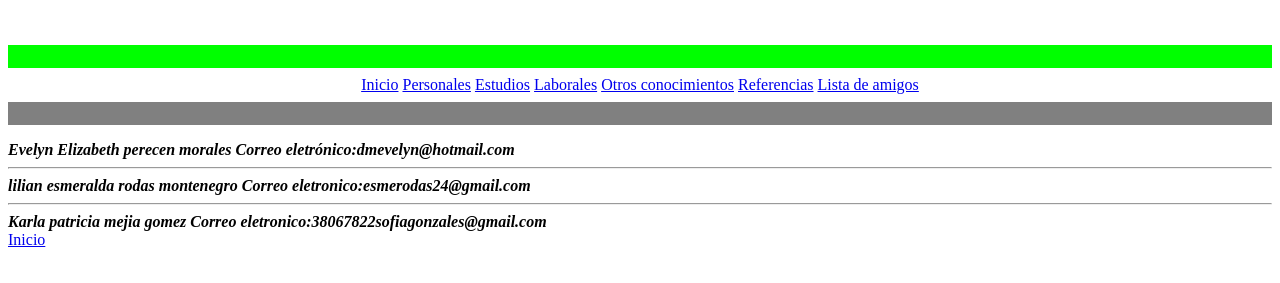
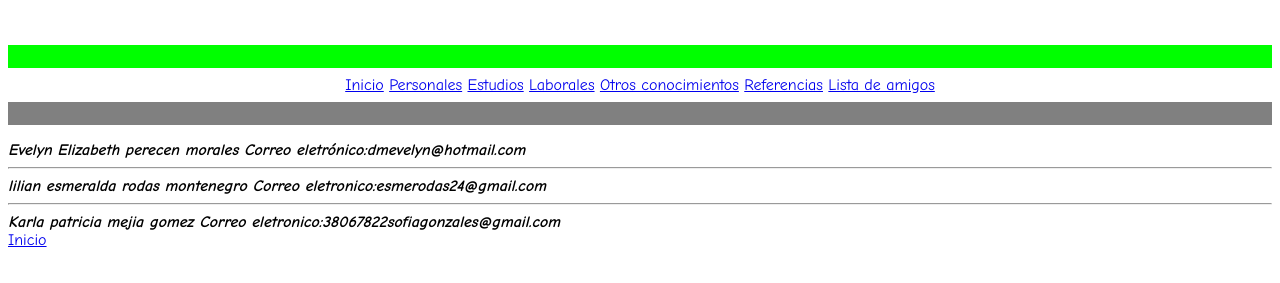
Before and after one commit to 123-1717/valeryyy, a plain HTML site: page referencias.html in a window 1280 px wide. Shown: the part 233-516 px from the top of the page. Drawn offline with Linux system fonts and the light colour scheme.

Commit message:
Update referencias.html

```diff
--- a/referencias.html
+++ b/referencias.html
@@ -11,7 +11,7 @@
             <nav>
                <center> <img src="valery.jpg"alt="imagen"height="150"widht="150" ></center>
                 <br><br>
-
+                 <font face="Comic Sans MS, algerian">
                 <center>
                 <hr color = "lime" size="23" noshade="3">
 
@@ -43,5 +43,6 @@
             Correo eletronico:38067822sofiagonzales@gmail.com</i></b>
     </main>
     <a href="index.html"> Inicio</a>
+</font>
 </body>
 </html>
```
